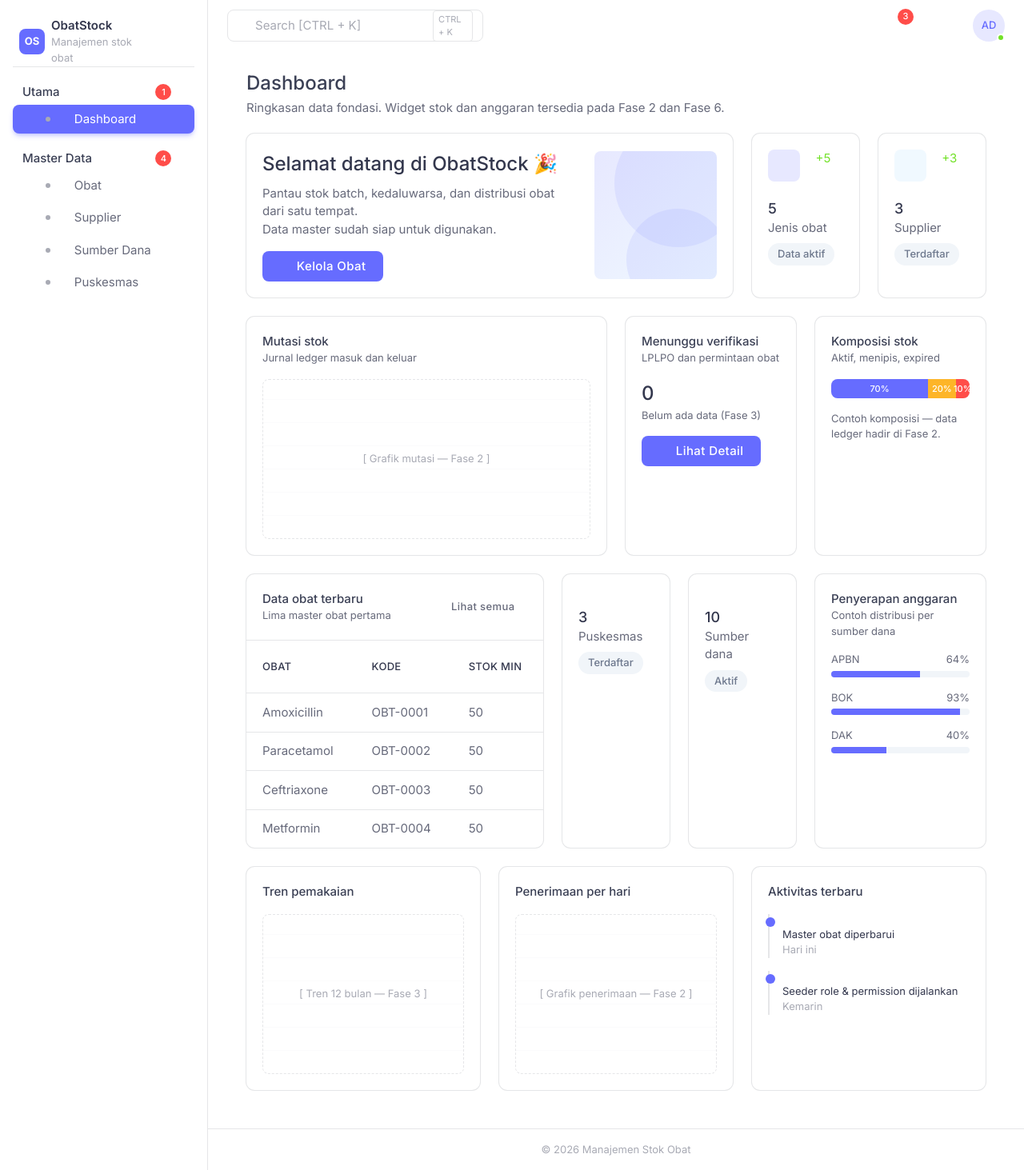
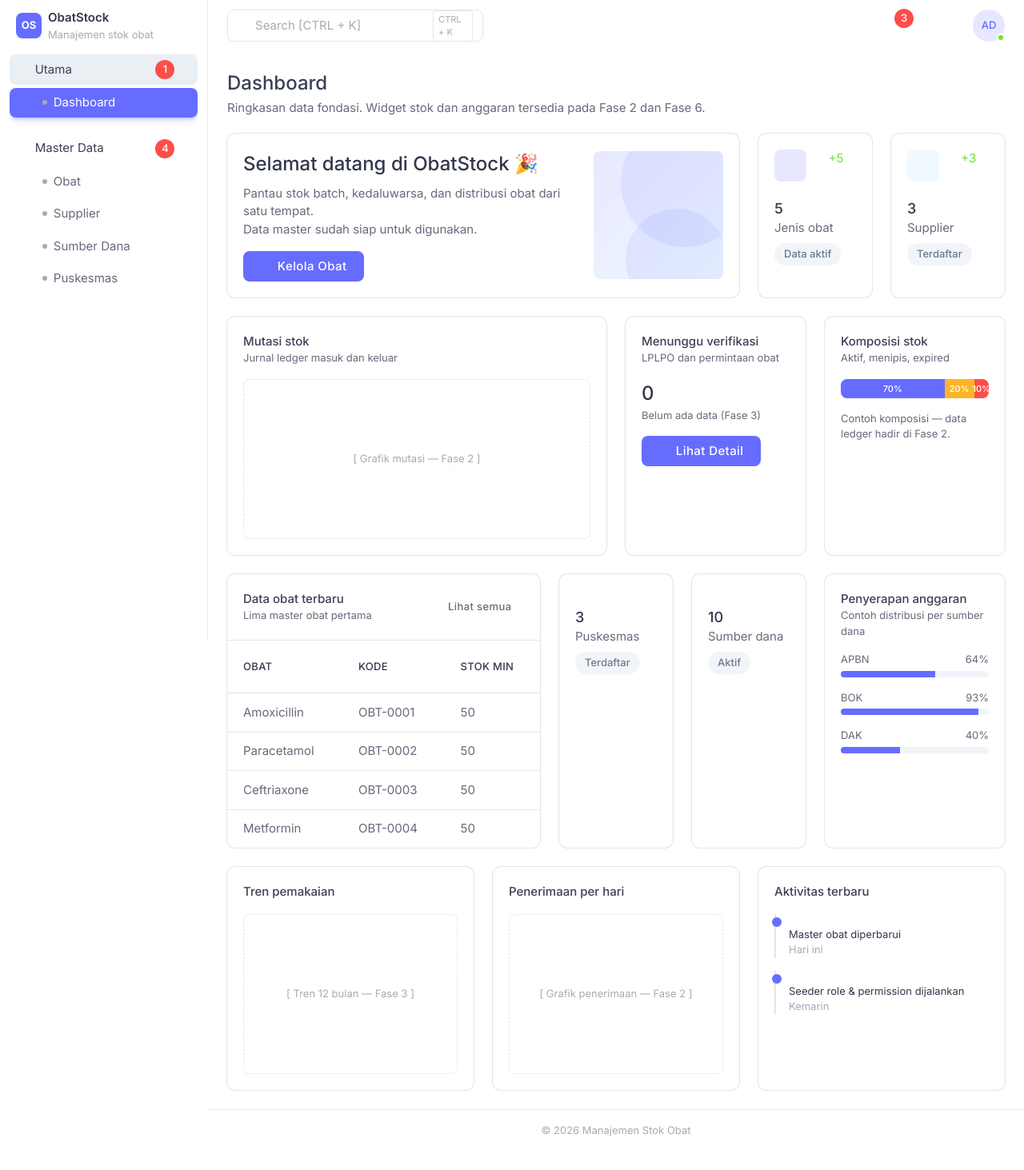
Before and after one commit to enginermagang-hue/stock-obat-laravel, a Laravel app: page /dashboard in a window 1280 px wide. Shown: the whole page at 80% size. After the commit the page ends 1421 px from the top, so only its background shows below. Run offline with Laravel 12, Linux system fonts and the light colour scheme; a user stored in the database is signed in; data comes from the database, SQL or seed files in the repository; style sheets or scripts are compiled from the project's sources; parts of the project's set-up code (start-up, migrations or seed data) failed here and were passed over; some libraries are stand-ins or nearby versions; some web fonts are replaced.

Commit message:
Make sidebar and navbar fixed with compact content layout

```diff
--- a/resources/css/app.css
+++ b/resources/css/app.css
@@ -41,11 +41,11 @@
 @layer components {
     /* Shell ------------------------------------------------------------- */
     .os-shell {
-        @apply flex min-h-screen bg-page font-sans text-[15px] text-muted;
+        @apply min-h-screen bg-page font-sans text-[15px] text-muted;
     }
 
     .os-container {
-        @apply mx-auto w-full max-w-[1392px] px-6;
+        @apply mx-auto w-full max-w-[1440px] px-6;
     }
 
     .os-section {
@@ -87,11 +87,26 @@
     }
 
     .os-sidebar {
-        @apply w-[260px] shrink-0 border-r border-line bg-page px-4 py-5;
+        @apply fixed inset-y-0 left-0 z-[1080] w-[260px] border-r border-line bg-page px-3;
+    }
+
+    .os-sidebar-nav {
+        @apply h-[calc(100vh-64px)] overflow-y-auto pb-4;
+        scrollbar-width: thin;
+        scrollbar-color: #d1d3dc transparent;
+    }
+
+    .os-sidebar-nav::-webkit-scrollbar {
+        width: 4px;
+    }
+
+    .os-sidebar-nav::-webkit-scrollbar-thumb {
+        background: #d1d3dc;
+        border-radius: 999px;
     }
 
     .os-sidebar-brand {
-        @apply mb-3 flex h-16 items-center gap-2 border-b border-line px-2;
+        @apply flex h-16 items-center gap-2 px-2;
     }
 
     .os-sidebar-logo {
@@ -107,7 +122,11 @@
     }
 
     .os-nav-parent {
-        @apply mt-5 flex items-center justify-between px-3 text-[15px] font-medium text-ink;
+        @apply mt-5 flex h-[38px] items-center justify-between rounded-control px-3 text-[15px] text-ink hover:bg-surface;
+    }
+
+    .os-nav-parent:first-of-type {
+        @apply mt-1;
     }
 
     .os-nav-caret {
@@ -135,7 +154,7 @@
     }
 
     .os-topbar {
-        @apply flex h-16 items-center gap-4 rounded-b-card bg-page px-6;
+        @apply fixed left-[260px] right-0 top-0 z-[1075] flex h-16 items-center rounded-b-card bg-page;
     }
 
     .os-topbar-crumb {
@@ -155,11 +174,11 @@
     }
 
     .os-content {
-        @apply min-w-0 flex-1;
+        @apply ml-[260px] min-h-screen pt-16;
     }
 
     .os-main {
-        @apply p-6;
+        @apply py-6;
     }
 
     .os-page-title {
@@ -776,7 +795,7 @@
     }
 
     .os-menu-badge {
-        @apply grid h-5 min-w-5 place-items-center rounded-full bg-danger px-1 text-[11px] font-medium text-white;
+        @apply grid h-6 min-w-6 place-items-center rounded-full bg-danger px-1 text-[13px] font-medium text-white;
     }
 
     .os-dropdown {
@@ -811,7 +830,7 @@
     }
 
     .os-footer {
-        @apply mt-6 border-t border-line py-4 text-center text-[13px] text-faint;
+        @apply border-t border-line py-4 text-center text-[13px] text-faint;
     }
 
     .os-banner {
@@ -833,4 +852,18 @@
     .os-progress > span {
         @apply block h-full bg-primary;
     }
+
+    @media (max-width: 1199.98px) {
+        .os-sidebar {
+            display: none;
+        }
+
+        .os-content {
+            margin-left: 0;
+        }
+
+        .os-topbar {
+            left: 0;
+        }
+    }
 }
--- a/resources/views/layouts/app.blade.php
+++ b/resources/views/layouts/app.blade.php
@@ -13,15 +13,19 @@
 <body>
 @php
     $user = auth()->user();
+    $groupIcons = [
+        'Utama' => 'home-smile-line',
+        'Master Data' => 'apps-2-line',
+    ];
     $menu = [
         'Utama' => [
-            ['label' => 'Dashboard', 'route' => 'dashboard', 'permission' => null, 'icon' => 'home-smile-line'],
+            ['label' => 'Dashboard', 'route' => 'dashboard', 'permission' => null],
         ],
         'Master Data' => [
-            ['label' => 'Obat', 'route' => 'master.obat', 'permission' => 'view-master', 'icon' => 'capsule-line'],
-            ['label' => 'Supplier', 'route' => 'master.supplier', 'permission' => 'view-master', 'icon' => 'store-2-line'],
-            ['label' => 'Sumber Dana', 'route' => 'master.sumber-dana', 'permission' => 'view-master', 'icon' => 'wallet-3-line'],
-            ['label' => 'Puskesmas', 'route' => 'master.facilities', 'permission' => 'view-master', 'icon' => 'hospital-line'],
+            ['label' => 'Obat', 'route' => 'master.obat', 'permission' => 'view-master'],
+            ['label' => 'Supplier', 'route' => 'master.supplier', 'permission' => 'view-master'],
+            ['label' => 'Sumber Dana', 'route' => 'master.sumber-dana', 'permission' => 'view-master'],
+            ['label' => 'Puskesmas', 'route' => 'master.facilities', 'permission' => 'view-master'],
         ],
     ];
 @endphp
@@ -38,13 +42,18 @@
             </button>
         </div>
 
+        <div class="os-sidebar-nav">
             @foreach ($menu as $group => $items)
                 @php
                     $visible = array_filter($items, fn ($item) => $item['permission'] === null || $user->can($item['permission']));
+                    $groupActive = collect($visible)->contains(fn ($item) => request()->routeIs($item['route']));
                 @endphp
                 @if (count($visible) > 0)
-                <div class="os-nav-parent">
+                    <div class="os-nav-parent {{ $groupActive ? 'os-nav-parent--open' : '' }}">
+                        <span class="flex items-center gap-2">
+                            <x-icon :name="$groupIcons[$group] ?? 'apps-2-line'" :size="22" />
                             {{ $group }}
+                        </span>
                         <span class="flex items-center gap-2">
                             <span class="os-menu-badge">{{ count($visible) }}</span>
                             <x-icon name="arrow-down-s-line" :size="14" class="os-nav-caret" />
@@ -54,16 +63,17 @@
                         <a href="{{ route($item['route']) }}"
                            class="os-nav-link os-nav-link--sub {{ request()->routeIs($item['route']) ? 'os-nav-link--active' : '' }}">
                             <span class="os-menu-dot"></span>
-                        <x-icon :name="$item['icon']" :size="18" />
                             {{ $item['label'] }}
                         </a>
                     @endforeach
                 @endif
             @endforeach
+        </div>
     </aside>
 
     <div class="os-content">
         <header class="os-topbar">
+            <div class="os-container flex items-center gap-4">
                 <livewire:global-search />
                 <div class="os-topbar-spacer"></div>
                 <button type="button" class="os-icon-btn" aria-label="Notifikasi">
@@ -90,6 +100,7 @@
                         </form>
                     </div>
                 </div>
+            </div>
         </header>
 
         <main class="os-main">
@@ -97,7 +108,9 @@
                 {{ $slot }}
             </div>
         </main>
-        <footer class="os-footer">© {{ date('Y') }} Manajemen Stok Obat</footer>
+        <footer class="os-footer">
+            <div class="os-container">© {{ date('Y') }} Manajemen Stok Obat</div>
+        </footer>
     </div>
 </div>
 @livewireScripts
```
Also changed, not shown: docs/component-classes.md (+16 -6 lines). Lines whose indentation alone changed are shown as unchanged.
